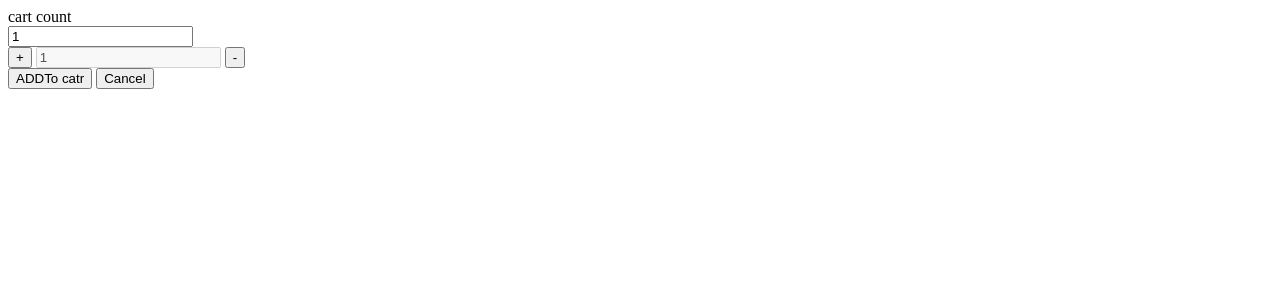
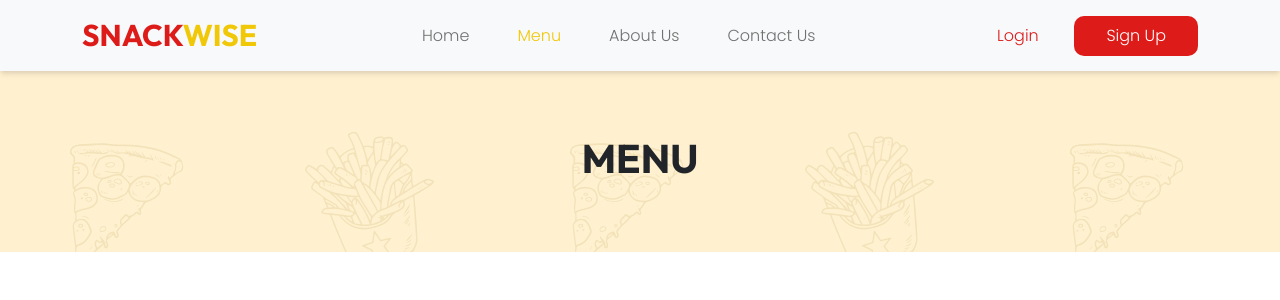
Before and after one commit to darwannn/snackwise-ordering-system, a PHP site: page /menu.php in a window 1280 px wide. Shown: the top 300 px of the page. Run offline with PHP 8.4, Linux system fonts and the light colour scheme; data that the repository does not hold is empty.

Commit message:
Menu Page Setup
+ Added necessary links (bs5, googlefonts, css)
+ Added a navbar
+ Added top-header
+ Added side cart

```diff
--- /dev/null
+++ b/public_html/css/menu.css
@@ -0,0 +1,191 @@
+body {
+    font-family: 'Poppins', sans-serif;
+    font-size: 62.5%;
+    overflow-x: hidden;
+}
+
+/* TEMPORARY */
+.temporary_hide {
+    display: none;
+}
+
+/* SIDEBAR CSS */
+
+.sidecart {
+    width: 260px;
+    position: fixed;
+    background-color: #ffffff;
+    display: none;
+    z-index: 15;
+    right: 0;
+    animation-duration: 1s;
+    animation-fill-mode: forwards;
+}
+
+hr {
+    background-color: #CDCDCD;
+}
+
+.cart_list {
+    overflow-y: auto;
+    min-height: 200px;
+}
+
+.cart-image {
+    border-radius: 7px;
+    width: 60px;
+    height: 60px;
+}
+
+.sidecart-close {
+    border: 2px solid black;
+    padding: 2px 5px;
+    border-radius: 5px;
+    font-size: 12px;
+    color: black;
+
+}
+
+.item-remove {
+    border: 1px solid #A1A1A1;
+    padding: 1px 3px;
+    border-radius: 4px;
+    font-size: 9px;
+    color: #A1A1A1;
+}
+
+.btn-checkout {
+    background-color: #DD1C1A;
+    border-radius: 8px;
+    color: white;
+}
+
+.btn-clear {
+    color: #A4A4A4;
+}
+
+.item-name {
+    font-size: 1.6em;
+}
+
+.item-quantity {
+    font-size: 1.3em;
+
+}
+
+.item-price {
+    font-size: 1.6em;
+    color: #F0C808;
+}
+
+.cart-label {
+    font-size: 1.6em;
+}
+
+.cart_item {
+    box-shadow: 0px 0px 3px #CDCDCD;
+    border-radius: 8px;
+}
+
+.cart_price_information {
+    min-height: 100px;
+}
+
+.cart_price_information .bold, .cart_price_information .bolder {
+    font-size: 1.6em;
+}
+
+@media (max-width: 300px) {
+    .sidecart {
+        width: 100%;
+    }
+}
+
+@keyframes open_cart {
+    from {
+        right: -1000px;
+    }
+
+    to {
+        right: 0px;
+    }
+}
+
+@keyframes close_cart {
+    from {
+        right: 0px;
+    }
+
+    to {
+        right: -1000px;
+    }
+
+}
+
+.bold {
+    font-weight: 700;
+}
+
+.bolder {
+    font-weight: 800;
+}
+
+/* END OF SIDEBAR CSS */
+
+nav {
+    box-shadow: rgba(0, 0, 0, 0.1) 0px 4px 6px -1px, rgba(0, 0, 0, 0.06) 0px 2px 4px -1px;
+}
+
+.navbar-brand {
+    font-family: 'Outfit', sans-serif;
+    font-weight: bold;
+    font-size: 30px;
+}
+
+.red {
+    color: #DD1C1A;
+}
+
+.yellow {
+    color: #F0C808;
+}
+
+#active {
+    color: #F0C808;
+}
+
+
+.nav-list li{
+    margin: 0 1em;
+    font-size: 1.6em;
+}
+
+
+
+a[name="sign-up-btn"] {
+    padding: .5em 2em;
+    background-color: #DD1C1A;
+    border: none;
+    border-radius: 10px;
+}
+
+a[name="log-in-btn"] {
+    color: #DD1C1A;
+    padding: .5em 2em;
+}
+
+/* End of NAVBAR CSS */
+
+.top-header {
+    background-image: url(../img/Background-Pattern.jpg);
+    height: 181px;
+    display: flex;
+    justify-content: center;
+    align-items: center;
+}
+
+.top-header .container h1 {
+    font-family: 'Outfit', sans-serif;
+    font-weight: bold;
+    font-size: 4.0em;
+}
--- a/public_html/menu.php
+++ b/public_html/menu.php
@@ -1,4 +1,4 @@
-<?php $user_id = 1?>
+<?php $user_id = 1 ?>
 
 <!DOCTYPE html>
 <html lang="en">
@@ -7,10 +7,121 @@
     <meta charset="UTF-8">
     <meta http-equiv="X-UA-Compatible" content="IE=edge">
     <meta name="viewport" content="width=device-width, initial-scale=1.0">
-    <title>Document</title>
+    <title>Menu | Snackwise</title>
+
+    <!-- FONT LINKS -->
+    <link rel="preconnect" href="https://fonts.googleapis.com">
+    <link rel="preconnect" href="https://fonts.gstatic.com" crossorigin>
+    <link href="https://fonts.googleapis.com/css2?family=Outfit:wght@400;700&family=Poppins:ital,wght@0,300;0,600;0,700;1,400&family=Roboto:ital,wght@0,300;0,400;0,700;1,400;1,700&display=swap" rel="stylesheet">
+
+    <!-- BOOTSTRAP CSS -->
+    <link href="https://cdn.jsdelivr.net/npm/bootstrap@5.0.2/dist/css/bootstrap.min.css" rel="stylesheet" integrity="sha384-EVSTQN3/azprG1Anm3QDgpJLIm9Nao0Yz1ztcQTwFspd3yD65VohhpuuCOmLASjC" crossorigin="anonymous">
+
+    <!-- MY CSS -->
+    <link rel="stylesheet" href="css/menu.css">
 </head>
 
 <body>
+
+    <!-- SIDEBAR -->
+    <div class="sidecart  flex-column h-100 top-0  " id="sidecart">
+
+        <div class="mx-3 mt-3">
+            <p class="cart-label bold mb-0"> SHOPPING CART <i class=" sidecart-close fa-solid fa-xmark float-end" onclick="close_cart();"></i></p>
+            <hr class="w-100 my-2">
+        </div>
+
+        <div class="cart_list flex-grow-1 mx-3">
+
+
+            <div class="cart_item d-flex align-items-center my-3 mx-1 p-1 ">
+                <i class="item-remove fa-solid fa-xmark"></i>
+                <img class=" cart-image mx-2 " src="img/menu-imgs/A.jpg" alt="">
+                <div class="d-flex flex-column">
+                    <div class="item-name">Combo A</div>
+                    <div class=""><span class="item-quantity">1x</span><span class="ms-3 bolder item-price">75.00 ₱</span></div>
+                </div>
+            </div>
+
+
+            <div class="cart_item d-flex align-items-center my-3 mx-1 p-1 ">
+                <i class="item-remove fa-solid fa-xmark"></i>
+                <img class=" cart-image mx-2 " src="img/menu-imgs/B.jpg" alt="Combo B">
+                <div class="d-flex flex-column">
+                    <div class="item-name">Combo B</div>
+                    <div class=""><span class="item-quantity">1x</span><span class="ms-3 bolder item-price">89.00 ₱</span></div>
+                </div>
+            </div>
+
+
+
+
+
+        </div>
+
+        <div class="cart_price_information d-flex flex-column mx-3 mb-3">
+            <hr class="w-100 my-2">
+            <div class=" bold">SUBTOTAL:</div>
+            <div class="text-end bolder">164.00 ₱</div>
+
+            <button type="button" class="btn btn-checkout w-100 my-2">CHECKOUT</button>
+            <div type="button" class="btn btn-clear w-100">Clear Cart</div>
+        </div>
+    </div>
+
+    <!-- SIDEBAR -->
+
+    <div class="parent-container">
+        <nav class="navbar navbar-light bg-light navbar-expand-md">
+            <div class="container">
+                <a href="index.php" class="navbar-brand">
+                    <!-- <img src="./img/penguin.png" alt="Penguin Logo" height="58" width="52"> -->
+                    <span class="red">SNACK</span><span class="yellow">WISE</span>
+                </a>
+                <button class="navbar-toggler" type="button" data-bs-toggle="collapse" data-bs-target="#navbarNav" aria-controls="navbarNav" aria-expanded="false" aria-label="Toggle navigation">
+                    <span class="navbar-toggler-icon"></span>
+                </button>
+                <div class="collapse navbar-collapse" id="navbarNav">
+                    <ul class="navbar-nav mx-auto nav-list">
+                        <li class="nav-item">
+                            <a href="index.php" class="nav-link">Home</a>
+                        </li>
+                        <li class="nav-item">
+                            <a href="menu.php" class="nav-link" id="active">Menu</a>
+                        </li>
+                        <li class="nav-item">
+                            <a href="aboutus.php" class="nav-link">About Us</a>
+                        </li>
+                        <li class="nav-item">
+                            <a href="contactus.php" class="nav-link">Contact Us</a>
+                        </li>
+                    </ul>
+                    <form action="#" class="form-inline sign-btns">
+                        <!--
+                            NOTE: IF THE USER IS SIGNED IN, The sign-up button should be replaced by profile btn.
+                        -->
+                        <!-- TODO: Insert user profile and cart button here.  -->
+                        <a name="log-in-btn" class="btn" href="account/login.php">Login</a>
+                        <a name="sign-up-btn" id="" class="btn btn-primary" href="./account/register.php" role="button">Sign Up</a>
+                    </form>
+                </div>
+            </div>
+        </nav>
+
+        <section class="top-header">
+            <div class="container">
+                <h1 class="text-center">MENU</h1>
+            </div>
+        </section>
+
+
+    </div>
+
+
+
+
+
+    <div class="temporary_hide">
         <!-- dito lalabas kung ilan yung nasa cart ng user -->
         <div> cart count <span id="cart_count"></span> </div>
 
@@ -37,20 +148,27 @@
 
         </div>
 
+    </div>
+
+
+
+    <!-- BOOTSTRAP JS -->
+    <script src="https://cdn.jsdelivr.net/npm/bootstrap@5.0.2/dist/js/bootstrap.bundle.min.js" integrity="sha384-MrcW6ZMFYlzcLA8Nl+NtUVF0sA7MsXsP1UyJoMp4YLEuNSfAP+JcXn/tWtIaxVXM" crossorigin="anonymous"></script>
+
 </body>
 
 <script>
-    document.getElementById('add_to_cart').onclick = function () {
+    document.getElementById('add_to_cart').onclick = function() {
         var form_data = new FormData(document.getElementById('menu_form'));
-        form_data.append('add_to_cart', <?php echo $user_id?> );
+        form_data.append('add_to_cart', <?php echo $user_id ?>);
 
         fetch('php/controller/c_cart.php', {
             method: "POST",
             body: form_data
-        }).then(function (response) {
+        }).then(function(response) {
             return response.json();
 
-        }).then(function (response_data) {
+        }).then(function(response_data) {
             cart_count();
             console.log(response_data);
         });
@@ -95,11 +213,11 @@
         fetch('php/controller/c_cart.php', {
             method: "POST",
             body: cart_form_data
-        }).then(function (response) {
+        }).then(function(response) {
 
             return response.json();
 
-        }).then(function (response_data) {
+        }).then(function(response_data) {
 
             console.log(response_data.cart_count);
             document.getElementById('cart_count').innerHTML = `${response_data.cart_count}`;
@@ -115,17 +233,17 @@
 
         method: "POST",
         body: form_data
-    }).then(function (response) {
+    }).then(function(response) {
 
         return response.json();
 
-    }).then(function (response_data) {
+    }).then(function(response_data) {
 
 
         let menu_list = "";
         let name = document.querySelector(".menu_list");
 
-        response_data.data.map(function (menu) {
+        response_data.data.map(function(menu) {
             /* dito ilalagay yung css design */
             menu_list += `
             <div class="text"><br>
@@ -149,8 +267,8 @@
             document.getElementById("quantity").value = 1;
         }
 
-        document.querySelectorAll("#temp_add_to_cart").forEach(function (button) {
-            button.onclick = function (e) {
+        document.querySelectorAll("#temp_add_to_cart").forEach(function(button) {
+            button.onclick = function(e) {
 
                 document.getElementById("cart_menu_id").value = e.target.name;
 
```
Lines whose indentation alone changed are shown as unchanged.
